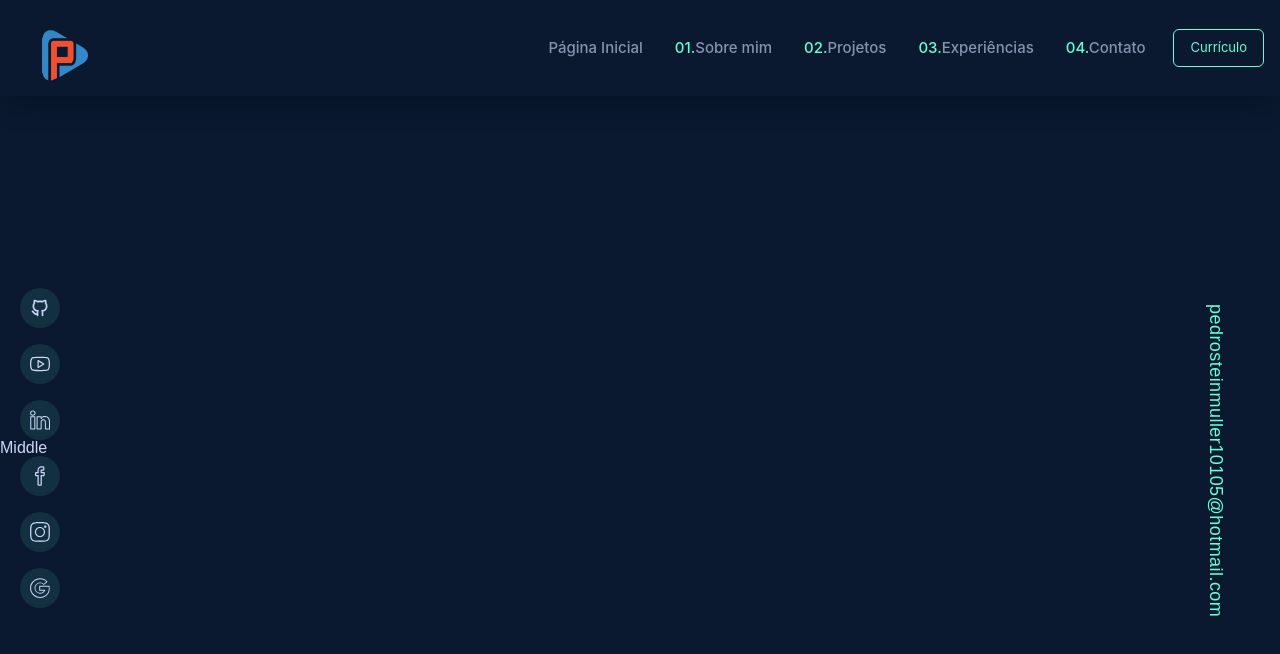
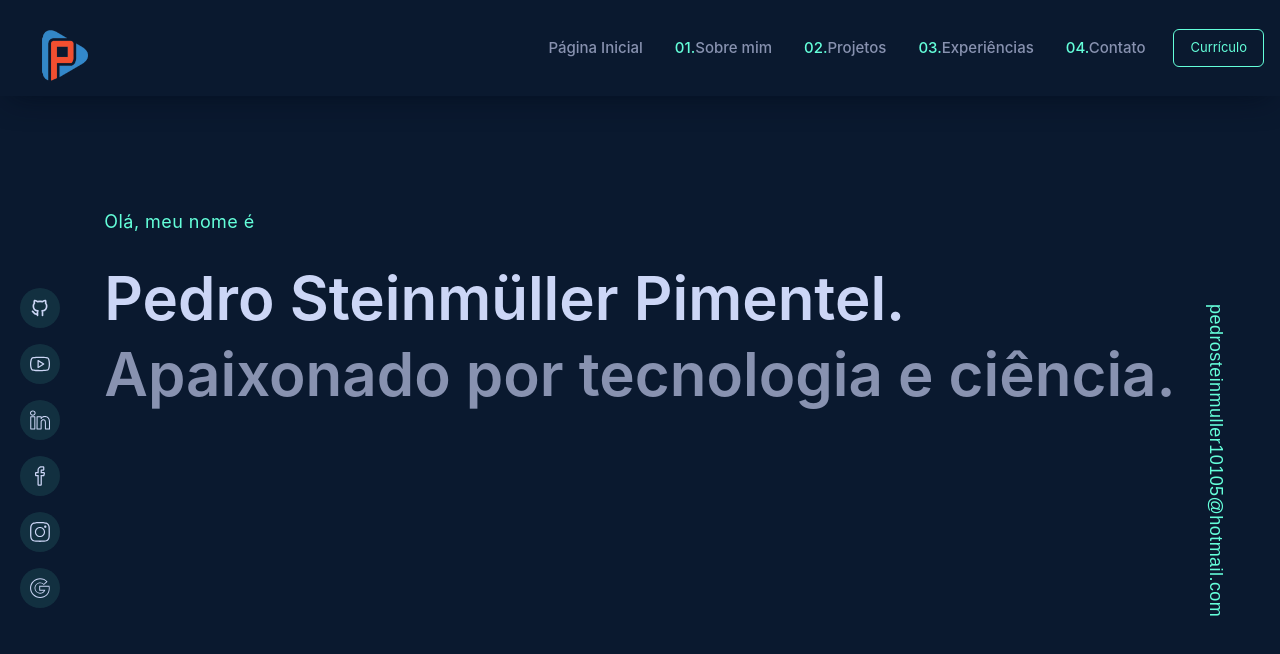
Before and after one commit to pedrosteinmuller/Portfolio2.0, a Next.js app in the folder portfolio_pedrostein/: page / in a window 1280 px wide. Shown: the top 654 px of the page. Built offline with nearby package versions, Linux system fonts and the light colour scheme.

Commit message:
feat: creating and starting banner component on the middle of pmain page

```diff
--- /dev/null
+++ b/portfolio_pedrostein/components/Banner.tsx
@@ -0,0 +1,30 @@
+import {motion} from "framer-motion";
+
+const Banner = () => {
+  return (
+    <section
+    id="home"
+    className='max-w-contentContainer mx-auto py-10 mdl:py-24 flex flex-col gap-4
+    lgl:gap-8 mdl:px-10 xl:px-4'
+    >
+      <motion.h3
+      initial={{ y:10, opacity: 0 }}
+      animate={{ y:0, opacity: 1 }}
+      transition={{ duration: 0.5, delay: 0.6}}
+      className='text-lg font-titleFont tracking-wide text-textGreen'
+      >
+        Olá, meu nome é
+      </motion.h3>
+      <motion.h1
+      initial={{ y:10, opacity: 0 }}
+      animate={{ y:0, opacity: 1 }}
+      transition={{ duration: 0.5, delay: 0.7}}
+      className="text-4xl lgl:text-6xl font-titleFont font-semibold flex flex-col"
+      >
+        Pedro Steinmüller Pimentel. <span className="text-textDark mt-2 lgl:mt-4">Apaixonado por tecnologia e ciência.</span>
+      </motion.h1>
+    </section>
+  )
+}
+
+export default Banner
--- a/portfolio_pedrostein/pages/index.tsx
+++ b/portfolio_pedrostein/pages/index.tsx
@@ -2,6 +2,8 @@ import LeftSideBar from "@/components/LeftSideBar";
 import Navbar from "@/components/Navbar";
 import RightSideBar from "@/components/RightSideBar";
 import Head from "next/head";
+import {motion} from "framer-motion";
+import Banner from "@/components/Banner";
 
 export default function Home() {
   return (
@@ -15,13 +17,25 @@ export default function Home() {
       <main className="w-full h-screen font-bodyFont bg-bodyColor text-textLight overflow-x-hidden overflow-y-scroll">
         <Navbar />
         <div className="w-full h-[88vh] xl:flex items-center gap-20 justify-between">
-          <div className="hidden xl:inline-flex w-32 fixed left-5 bottom-15">
+          <motion.div
+            initial={{ opacity: 0 }}
+            animate={{ opacity: 1 }}
+            transition={{ delay: 1.5 }}
+            className="hidden xl:inline-flex w-32 fixed left-5 bottom-15"
+          >
             <LeftSideBar />
+          </motion.div>
+          <div className="h-[88vh] mx-auto p-4">
+            <Banner />
           </div>
-          <div>Middle</div>
-          <div className="hidden xl:inline-flex w-32 h-30 fixed right-0">
+          <motion.div
+           initial={{ opacity: 0 }}
+           animate={{ opacity: 1 }}
+           transition={{ delay: 1.5 }}
+           className="hidden xl:inline-flex w-32 h-30 fixed right-0"
+          >
             <RightSideBar />
-          </div>
+          </motion.div>
         </div>
       </main>
     </>
```
